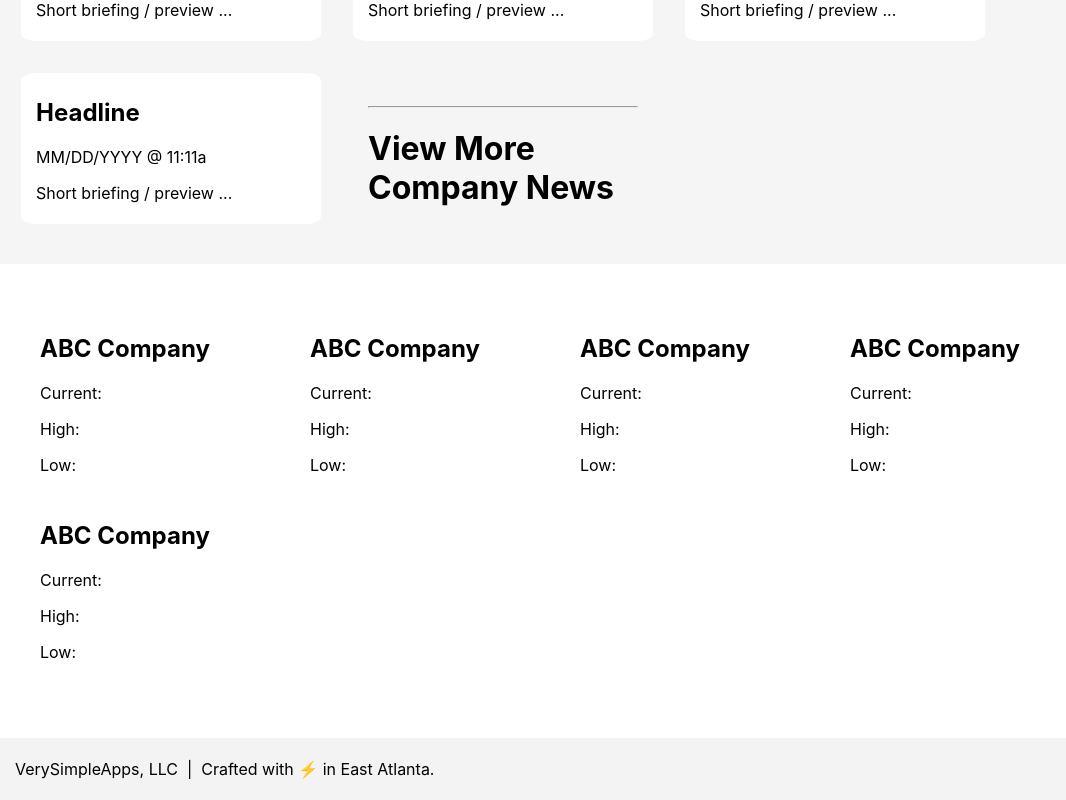
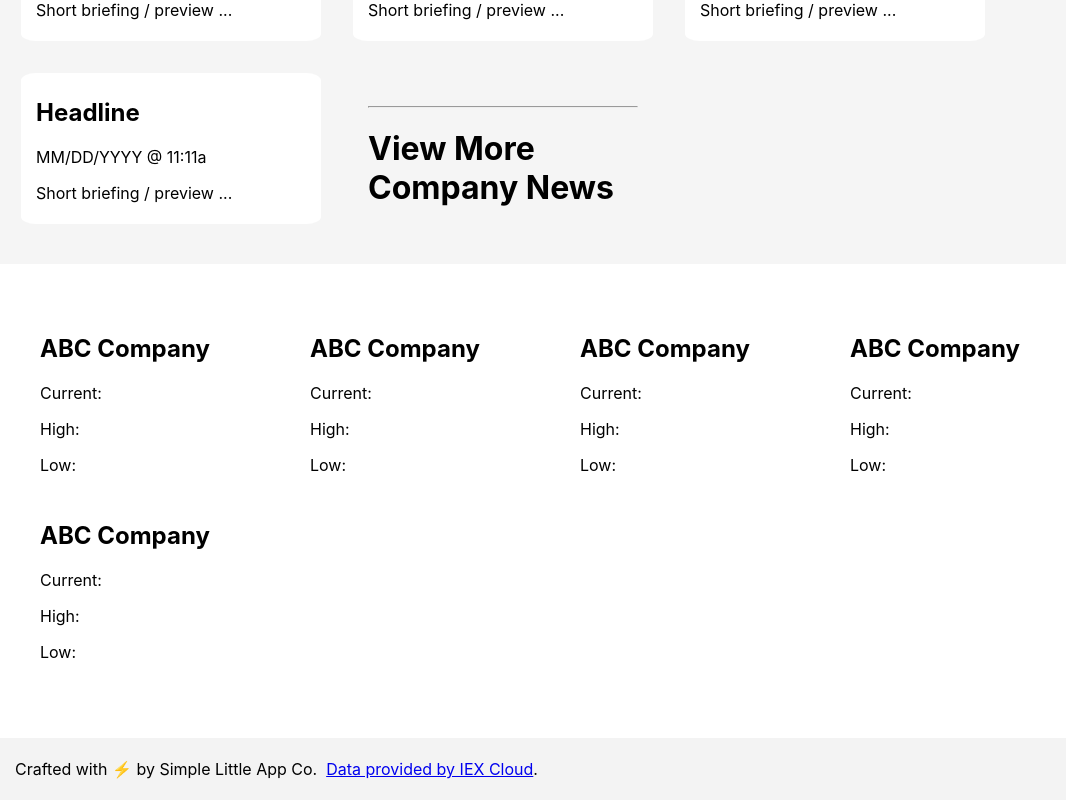
Before and after one commit to xmd404/simple-stock, a React (Create React App) app: page / in a window 1280 px wide. Shown: the part 416-1216 px from the top of the page, without its empty margins (0-1066 px from the left). Built offline with nearby package versions, Linux system fonts and the light colour scheme.

Commit message:
refactor footer

```diff
--- a/src/components/footer/footer.js
+++ b/src/components/footer/footer.js
@@ -10,13 +10,17 @@ const FooterStyle = {
 const Footer = () =>
   <div style={FooterStyle}>
     <p>
-      VerySimpleApps, LLC &nbsp;|&nbsp; Crafted with
+      Crafted with
       <span
         role='img'
         aria-label='dunder or zap emoji'>
         &nbsp;⚡️&nbsp;
       </span>
-      in East Atlanta.
+      by Simple Little App Co.
+      &nbsp;
+      <a href="https://iexcloud.io">
+        Data provided by IEX Cloud
+      </a>.
     </p>
   </div>
 
```
